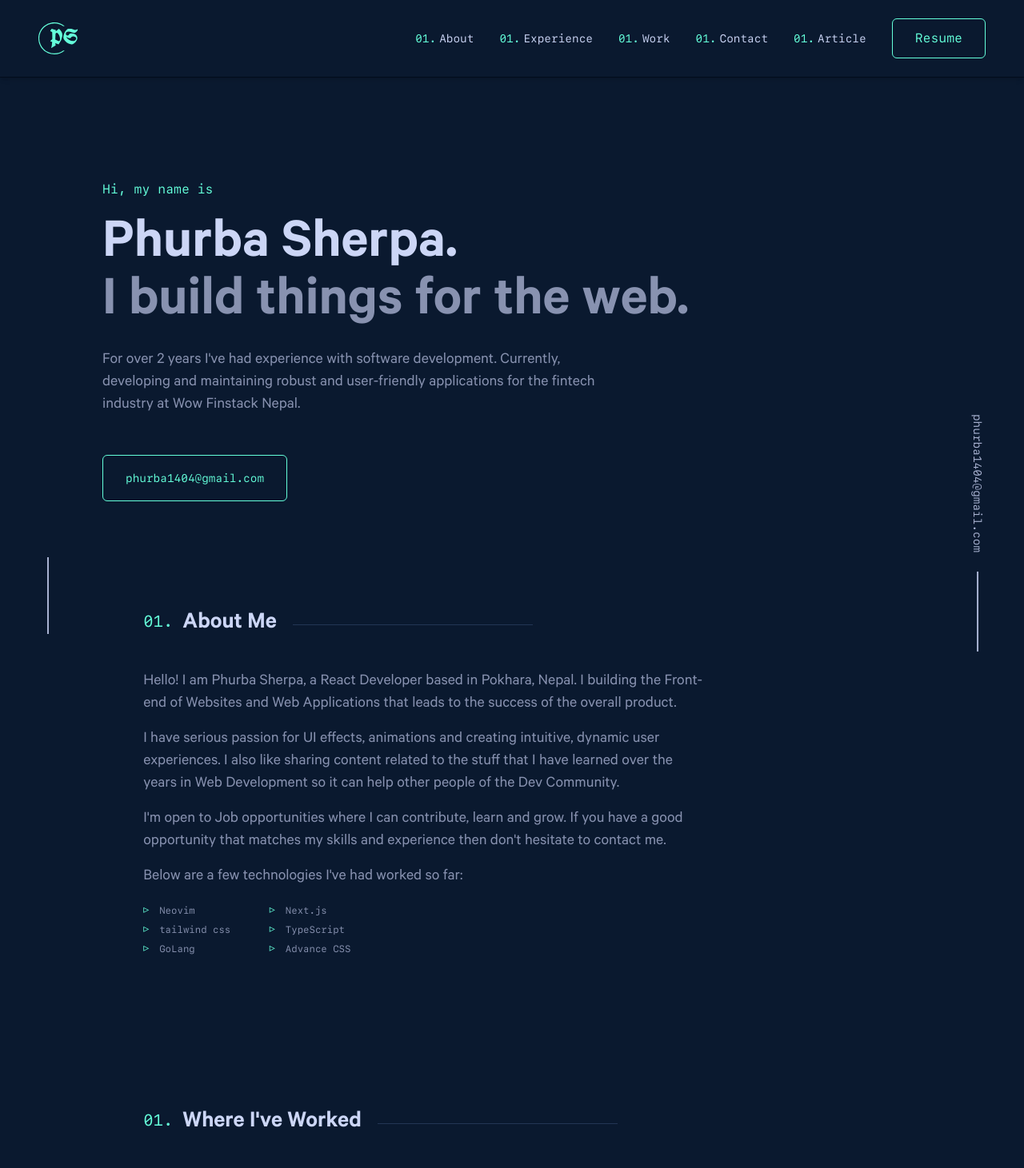
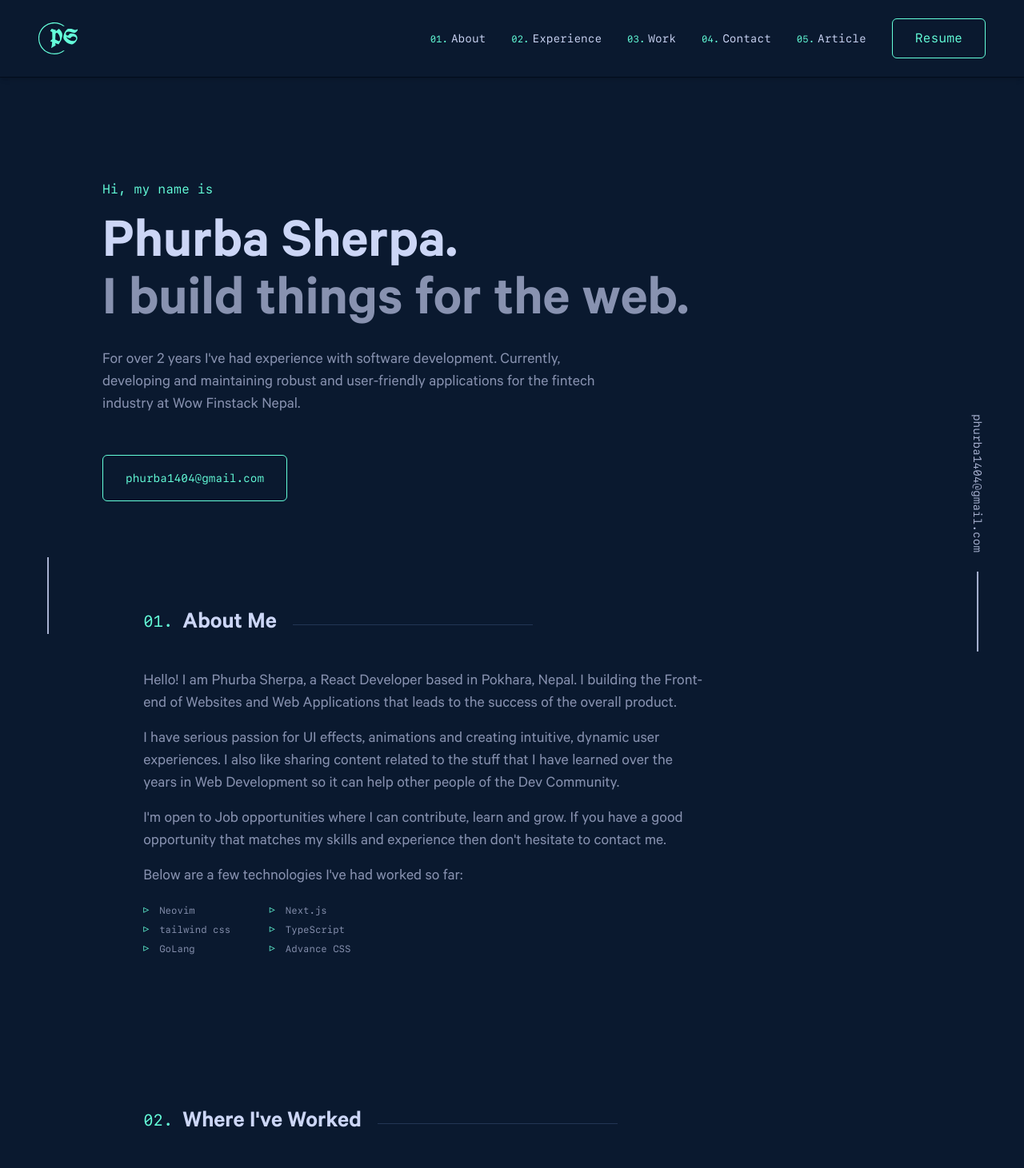
Before and after one commit to Phurba-Sherpa/v3, a Next.js app: page / in a window 1280 px wide. Shown: the top 1461 px of the page at 80% size. Built offline with nearby package versions, Linux system fonts and the light colour scheme; some icons are missing.

Commit message:
fix(counter): increment  section heading and nav item numbering through css counter

```diff
--- a/app/globals.css
+++ b/app/globals.css
@@ -134,6 +134,10 @@
     src: url(/fonts/SFMono/SFMono-Semibold.ttf) format("truetype");
   }
 
+  :root {
+    counter-reset: link;
+  }
+
   h1 {
   }
   h2 {
@@ -144,7 +148,8 @@
   }
   h4 {
   }
-  main {
+  body {
+    counter-reset: head;
   }
 }
 
@@ -176,8 +181,8 @@
 
   .head-numbering::before {
     @apply mr-1 md:mr-3 font-normal text-xl text-green font-mono bottom-1;
-    counter-increment: section 1;
-    content: "0" counter(section) ".";
+    counter-increment: head;
+    content: "0" counter(head) ".";
     position: relative;
   }
 
@@ -188,6 +193,12 @@
     width: 300px;
     height: 1px;
   }
+  .nav-link::before {
+    @apply text-green font-mono mr-1 text-xs;
+
+    counter-increment: link;
+    content: "0" counter(link) ".";
+  }
 
   @media (max-width: 760px) {
     .head-numbering::after {
--- a/components/partials/About.tsx
+++ b/components/partials/About.tsx
@@ -10,7 +10,7 @@ const recentSkillList = [
 export const About = () => {
   return (
     <section id="about" className="py-16 md:py-24 lg:w-[90%] mx-auto">
-      <h2 className="head-numbering">About Me</h2>
+      <h2 className="head-numbering title-about">About Me</h2>
       <p className="text-xl mb-4 max-w-[65ch]">
         Hello! I am Phurba Sherpa, a React Developer based in Pokhara, Nepal. I
         building the Front-end of Websites and Web Applications that leads to
--- a/components/partials/Experience.tsx
+++ b/components/partials/Experience.tsx
@@ -6,7 +6,7 @@ export const Experience = () => {
   const [tabIndex, setTabIndex] = useState(0);
   return (
     <section id="experience" className="py-16 md:py-24 lg:w-[90%] mx-auto">
-      <h2 className="head-numbering">Where I've Worked</h2>
+      <h2 className="head-numbering title-work">Where I've Worked</h2>
       <div className="flex flex-col md:flex-row">
         <Tabs
           tabs={["Wow Finstack", "IT Village"]}
--- a/components/partials/Nav.tsx
+++ b/components/partials/Nav.tsx
@@ -54,7 +54,7 @@ export const Nav = () => {
 
 const NavItem = ({ label, link }) => {
   return (
-    <li className="before:content-['01.'] before:text-green font-mono text-slate-200 before:mr-1">
+    <li className="nav-link font-mono text-slate-200">
       <a href={link}>{label}</a>
     </li>
   );
--- a/components/partials/Projects.tsx
+++ b/components/partials/Projects.tsx
@@ -5,7 +5,7 @@ import { projects } from "@/data/projects";
 export const Projects = () => {
   return (
     <section id="work" className="py-16 md:py-24 lg:w-[90%] mx-auto">
-      <h2 className="head-numbering">Some Things I’ve Built</h2>
+      <h2 className="head-numbering title-project">Some Things I’ve Built</h2>
       {projects.map(
         (
           { imageUrl, techList, desc, title, codePreview, sitePreview },
--- a/next.config.mjs
+++ b/next.config.mjs
@@ -7,7 +7,7 @@ const nextConfig = {
     ignoreBuildErrors: true,
   },
   output: "export",
-  basePath: "/v3",
+  basePath: "",
 };
 
 export default nextConfig;
```
